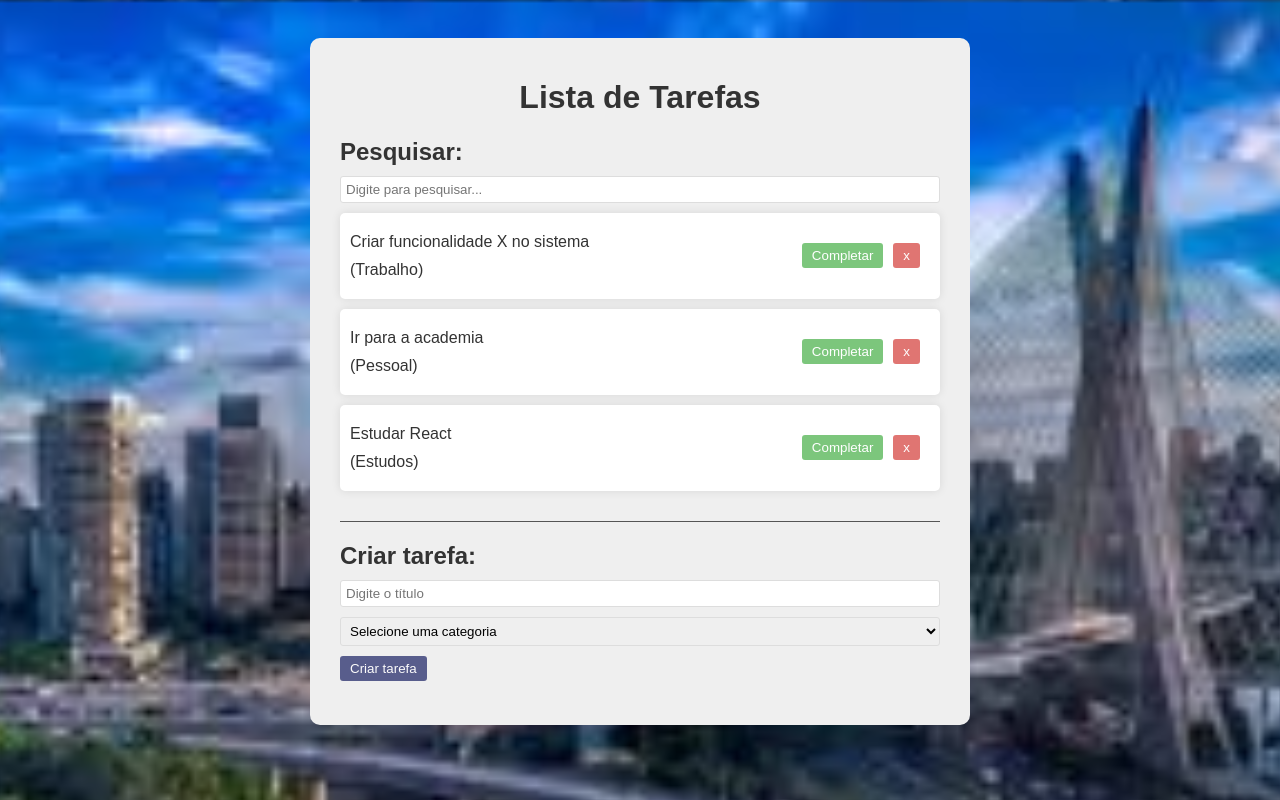
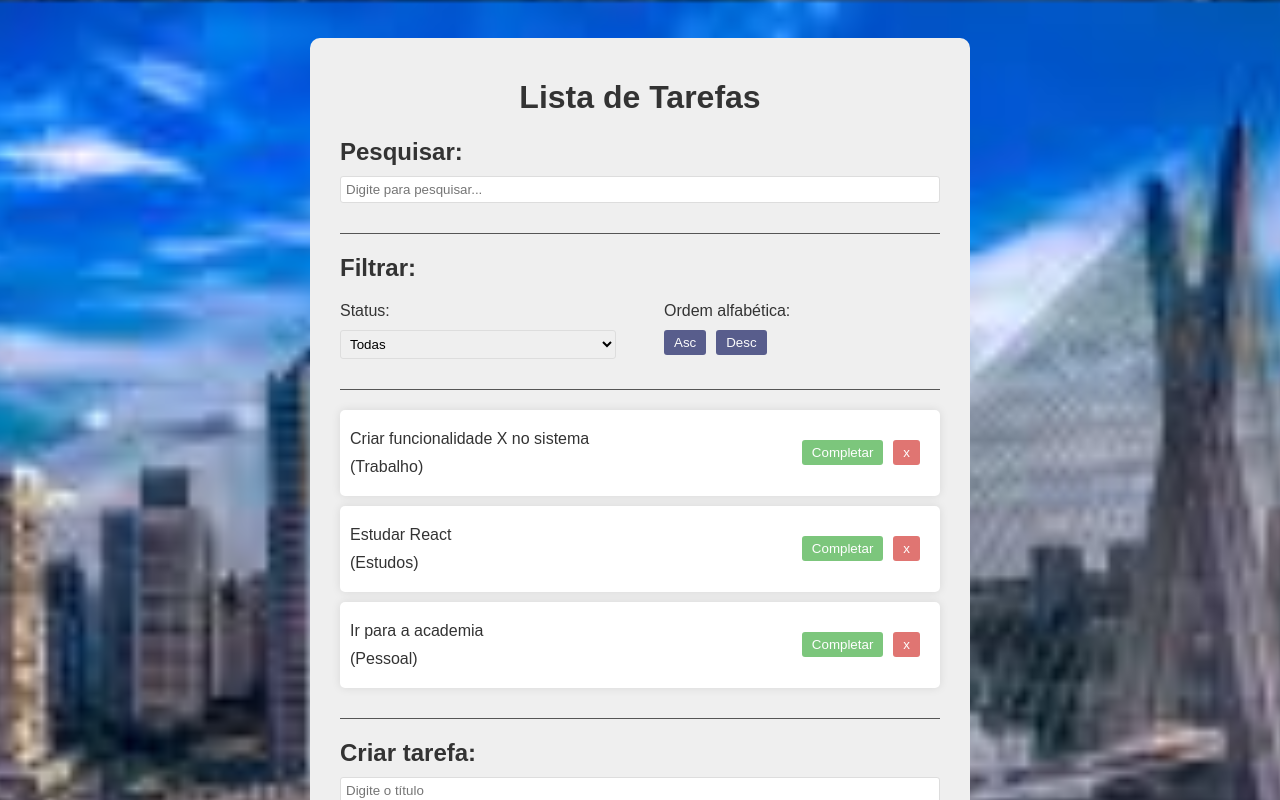
Before and after one commit to Andrlb2k1/Tarefas, a React (Vite) app in the folder todo/: page / in a window 1280 px wide. Shown: the top 800 px of the page. Built offline with nearby package versions, Linux system fonts and the light colour scheme.

Commit message:
to do list 6

```diff
--- a/todo/src/App.css
+++ b/todo/src/App.css
@@ -84,3 +84,20 @@
   border-radius: 3px;
   width: 100%;
 }
+
+.filter, .search {
+  border-bottom: 1px solid #555;
+  margin-bottom: 20px;
+  padding-bottom: 20px;
+}
+
+.filter-options {
+  display: flex;
+  justify-content: space-between;
+  gap: 3rem;
+}
+
+.filter-options div {
+  flex: 1 1 0;
+
+}
--- a/todo/src/App.jsx
+++ b/todo/src/App.jsx
@@ -3,6 +3,7 @@
 import Todo from './components/Todo'
 import TodoForm from './components/TodoForm'
 import Search from './components/Search'
+import Filter from './components/Filter'
 
 function App() {
 
@@ -28,6 +29,9 @@
   ])
 
   const [search, setSearch] = useState("")
+
+  const [filter, setFilter] = useState("All")
+  const [sort, setSort] = useState("Asc")
 
   const addTodo = (text, category) => {
       const newTodos = [...todos, {
@@ -58,8 +62,9 @@
     <div className="app">
       <h1>Lista de Tarefas</h1>
       <Search search={search} setSearch={setSearch} />
+      <Filter filter={filter} setFilter={setFilter} setSort={setSort} />
       <div className="todo-list">
-        {todos.filter((todo) => todo.text.toLowerCase().includes(search.toLowerCase())).map((todo) => (
+        {todos.filter((todos) => filter === "All" ? true : filter === "Completed" ? todos.isCompleted : !todos.isCompleted).filter((todo) => todo.text.toLowerCase().includes(search.toLowerCase())).sort((a, b) => sort === "Asc" ? a.text.localeCompare(b.text) : b.text.localeCompare(a.text)).map((todo) => (
           <Todo key={todo.id} todo={todo} removeTodo={removeTodo} completeTodo={completeTodo} />
         ))}
       </div>
--- /dev/null
+++ b/todo/src/components/Filter.jsx
@@ -0,0 +1,26 @@
+import React from 'react'
+
+const Filter = ({filter, setFilter, setSort}) => {
+  return (
+    <div className="filter">
+        <h2>Filtrar:</h2>
+        <div className="filter-options">
+            <div>
+                <p>Status:</p>
+                <select value={filter} onChange={(e) => setFilter(e.target.value)}>
+                    <option value="All">Todas</option>
+                    <option value="Completed">Completas</option>
+                    <option value="Incompleted">Incompletas</option>
+                </select>
+            </div>
+            <div>
+                <p>Ordem alfabética:</p>
+                <button onClick={() => setSort("Asc")}>Asc</button>
+                <button onClick={() => setSort("Desc")}>Desc</button>
+            </div>
+        </div>
+    </div>
+  )
+}
+
+export default Filter
```
